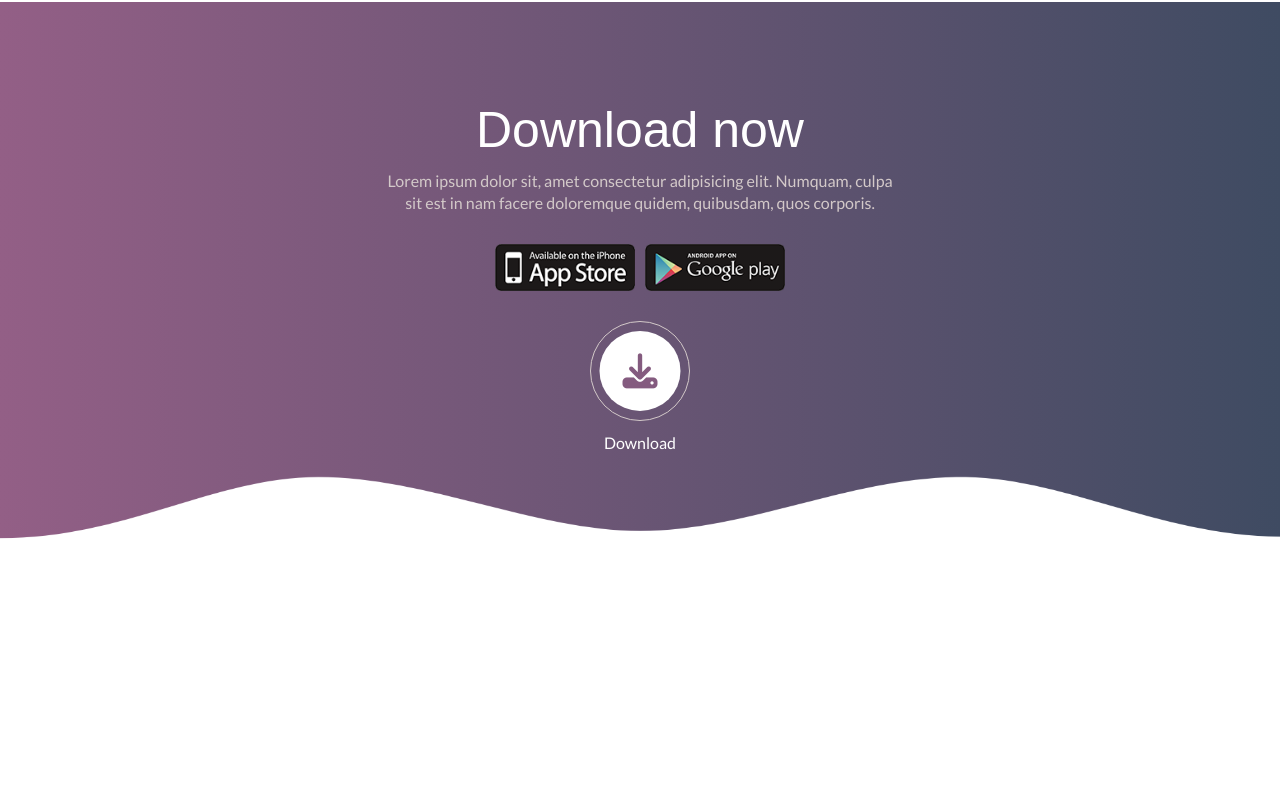
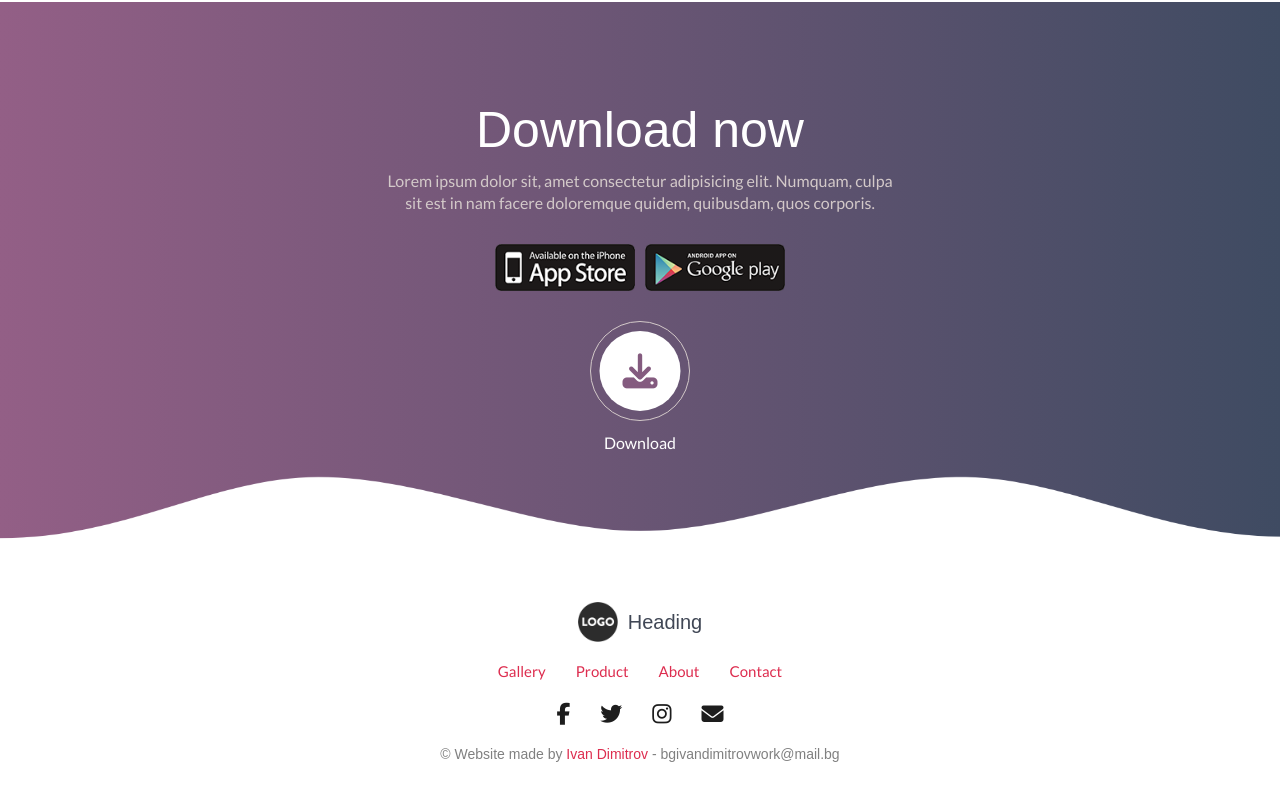
Before and after one commit to dimitrovivan/Landing-Page, a plain HTML site: page Project/index.html in a window 1280 px wide. Shown: the part 4781-5593 px from the top of the page. Before the commit the page ends 5333 px from the top, so only its background shows below. Drawn offline with Linux system fonts and the light colour scheme.

Commit message:
Added bot navigation

```diff
--- /dev/null
+++ b/Project/Styles/06-Components/_c-bot-navigation.scss
@@ -0,0 +1,44 @@
+.bot-navigation {
+
+    &__header {
+        margin-bottom: $space-2;
+    }
+
+    &__logo {
+        max-width: 4rem;
+        margin-right: $space-1;
+    }
+
+    &__heading {
+        color: $blue-700;
+    }
+
+    &__link-list {
+        margin-bottom: $space-2;
+    }
+
+    &__icon-list-item {
+        color: $primary-black;
+        font-size: 2.2rem;
+        cursor: pointer;
+    }
+
+    &__link-list-item {
+
+        a {
+        color: $pink-700;
+        }
+    }
+
+    &__footer {
+        margin-top: $space-2;
+
+        h5 {
+            color: $grey-500;
+        }
+
+        span {
+            color: $pink-700;
+        }
+    }
+}
--- a/Project/Styles/main.scss
+++ b/Project/Styles/main.scss
@@ -31,3 +31,4 @@
 @import './06-Components/c-main-fifth-section';
 @import './06-Components/c-main-sixth-section';
 @import './06-Components/c-footer';
+@import './06-Components/c-bot-navigation';
--- a/Project/index.html
+++ b/Project/index.html
@@ -341,6 +341,36 @@
             </div>
         </div>
     </footer>
+
+    <div class="bot-navigation__wrapper o-half-size-container o-x-center-container o-text-center o-margin-top--50 o-padding-bot--50">
+       <div class="bot-navigation">
+        <div class="bot-navigation__header o-flex-row-container o-flex-main-cross-axis-centered">
+        <div class="bot-navigation__logo">
+            <img src="./Images/logo_dark.png" alt="Dark theme logo">
+        </div>
+            <h3 class="bot-navigation__heading">Heading</h3>
+    </div>
+    <div class="bot-navigation__body">
+        <ul class="bot-navigation__link-list o-flex-row-container o-margin-list-items-3 o-flex-main-axis-centered">
+            <li class="bot-navigation__link-list-item"><a href="#">Gallery</a></li>
+            <li class="bot-navigation__link-list-item"><a href="#">Product</a></li>
+            <li class="bot-navigation__link-list-item"><a href="#">About</a></li>
+            <li class="bot-navigation__link-list-item"><a href="#">Contact</a></li>
+        </ul>
+
+        <ul class="bot-navigation__icon-list o-flex-row-container o-margin-list-items-3 o-flex-main-axis-centered">
+            <li class="bot-navigation__icon-list-item"><i class="fab fa-facebook-f"></i></li>
+            <li class="bot-navigation__icon-list-item"><i class="fab fa-twitter"></i></li>
+            <li class="bot-navigation__icon-list-item"><i class="fab fa-instagram"></i></li>
+            <li class="bot-navigation__icon-list-item"><i class="fas fa-envelope"></i></li>
+        </ul>
+    </div>
+
+    <div class="bot-navigation__footer">
+        <h5>© Website made by <span>Ivan Dimitrov</span> - bgivandimitrovwork@mail.bg</h5>
+    </div>
+    </div>
+</div>
 </body>
 
 </html>
```
Also changed, not shown: Project/Images/logo_dark.png (added), Project/Styles/main.css, 1 other file.
